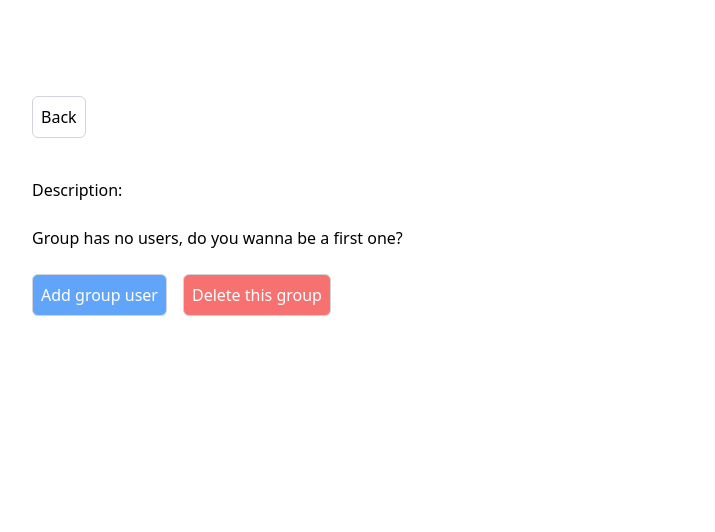
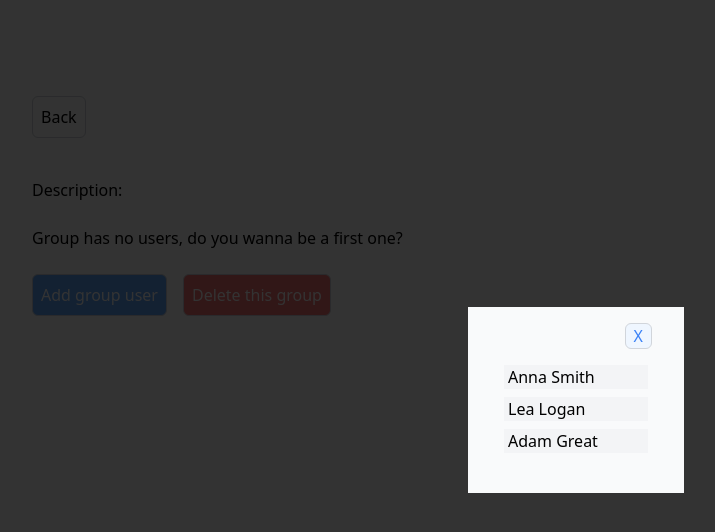
Before and after one commit to chuk-chuk/management-system, a React (Create React App) app: page /groups/1 in a window 1280 px wide. Both pictures are taken after a click on the button "Add group user". Shown: the top 532 px of the page, without its empty margins (64-779 px from the left). Built offline with nearby package versions, Linux system fonts and the light colour scheme.

Commit message:
send only users that are available

```diff
--- /dev/null
+++ b/src/components/selectUser/SelectUser.tsx
@@ -0,0 +1,43 @@
+import React, { useContext } from "react";
+import { GroupContext, GroupContextType } from "../../context/GroupContext";
+import { User } from "../../pages/users/Users.types";
+
+type SelectUserProps = {
+  onClose: () => void;
+  groupId: string;
+  users: User[];
+};
+
+export function SelectUser({ onClose, groupId, users }: SelectUserProps) {
+  const { groupsList, setGroupsList } = useContext(
+    GroupContext
+  ) as GroupContextType;
+
+  const handleSelectUser = (userId: string) => {
+    const newGroupList = groupsList.map((obj) => {
+      if (obj.id === groupId) {
+        const newUsersList: string[] = obj.users.concat(userId);
+        return { ...obj, users: newUsersList };
+      }
+
+      return obj;
+    });
+
+    setGroupsList(newGroupList);
+  };
+
+  return (
+    <div className="m-1">
+      {users.map((u, i) => (
+        <div
+          key={i}
+          onClick={() => handleSelectUser(u.id)}
+          className="bg-gray-100 px-1 mb-2 w-36"
+        >
+          {u.firstName} {u.lastName}
+        </div>
+      ))}
+      {!users.length && <p>All users are in the group!</p>}
+    </div>
+  );
+}
--- a/src/pages/groupDetails/GroupDetails.tsx
+++ b/src/pages/groupDetails/GroupDetails.tsx
@@ -1,6 +1,8 @@
 import React, { useContext, useState } from "react";
 import { useNavigate, useParams } from "react-router-dom";
 import { Button } from "../../components/button/Button";
+import { Modal } from "../../components/modal/Modal";
+import { SelectUser } from "../../components/selectUser/SelectUser";
 import { GroupContext, GroupContextType } from "../../context/GroupContext";
 import { UserContext, UserContextType } from "../../context/UserContext";
 
@@ -8,6 +10,7 @@ export function GroupDetails() {
   const { groupId } = useParams();
   const navigate = useNavigate();
   const [deleteMessage, setDeleteMessage] = useState("");
+  const [addUserModal, setAddUserModal] = useState(false);
   const { groupsList, setGroupsList } = useContext(
     GroupContext
   ) as GroupContextType;
@@ -47,9 +50,9 @@ export function GroupDetails() {
     }
   };
 
-  const handleAddUser = () => {
-    console.log("user added");
-  };
+  const usersCanBeAdded = usersList.filter((el) => {
+    return !groupInfo?.users?.includes(el.id);
+  });
 
   return (
     <div className="m-24">
@@ -86,10 +89,19 @@ export function GroupDetails() {
             )}
           </div>
           <p className="text-red-200 mb-2">{deleteMessage}</p>
+          {addUserModal && (
+            <Modal onClose={() => setAddUserModal(false)}>
+              <SelectUser
+                onClose={() => setAddUserModal(false)}
+                users={usersCanBeAdded}
+                groupId={groupId}
+              />
+            </Modal>
+          )}
           <Button
             title="Add group user"
             className="bg-blue-400 text-white mr-4"
-            onClick={() => handleAddUser()}
+            onClick={() => setAddUserModal(true)}
           />
           <Button
             title="Delete this group"
--- a/src/pages/groups/Groups.types.ts
+++ b/src/pages/groups/Groups.types.ts
@@ -2,5 +2,5 @@ export type Group = {
   id: string;
   name: string;
   description: string;
-  users?: string[];
+  users: string[];
 };
```
